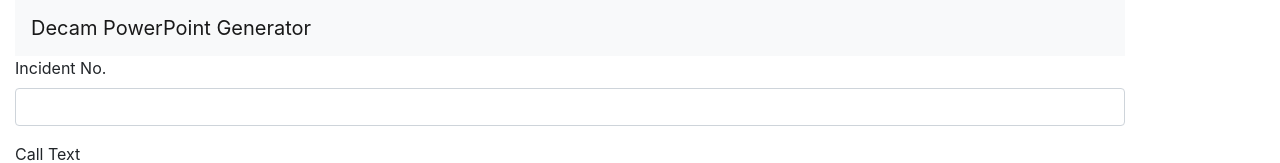
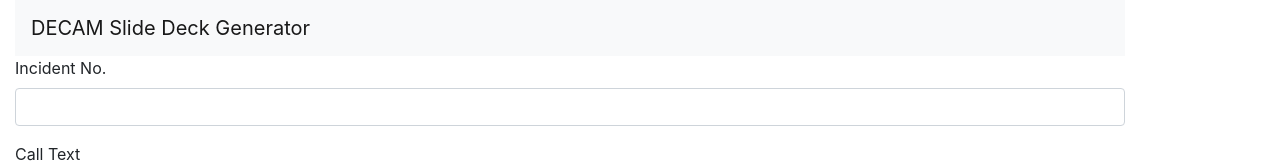
Before and after one commit to taufiq/decamber, a React (Create React App) app in the folder client/: page / in a window 1280 px wide. Shown: the top 163 px of the page. Built offline with nearby package versions, Linux system fonts and the light colour scheme.

Commit message:
chore: change favicon and update html title

```diff
--- a/client/public/index.html
+++ b/client/public/index.html
@@ -7,7 +7,7 @@
     <meta name="theme-color" content="#000000" />
     <meta
       name="description"
-      content="Web site created using create-react-app"
+      content="Slide deck generator for DECAMs"
     />
     <link href="https://maxcdn.bootstrapcdn.com/font-awesome/4.7.0/css/font-
 awesome.min.css" rel="stylesheet" integrity="sha384-
@@ -28,7 +28,7 @@ crossorigin="anonymous">
       work correctly both with client-side routing and a non-root public URL.
       Learn how to configure a non-root public URL by running `npm run build`.
     -->
-    <title>React App</title>
+    <title>DECAM Slide Deck Generator</title>
   </head>
   <body>
     <noscript>You need to enable JavaScript to run this app.</noscript>
--- a/client/src/App.js
+++ b/client/src/App.js
@@ -72,7 +72,7 @@ function App() {
   return (
     <Container>
       <Navbar bg="light">
-        <Navbar.Brand>Decam PowerPoint Generator</Navbar.Brand>
+        <Navbar.Brand>DECAM Slide Deck Generator</Navbar.Brand>
       </Navbar>
       <Form onSubmit={handleSubmit(onFormSubmit)}>
         <Form.Group>
```
Also changed, not shown: 1 other file (tests, documents, lock files or other folders).
